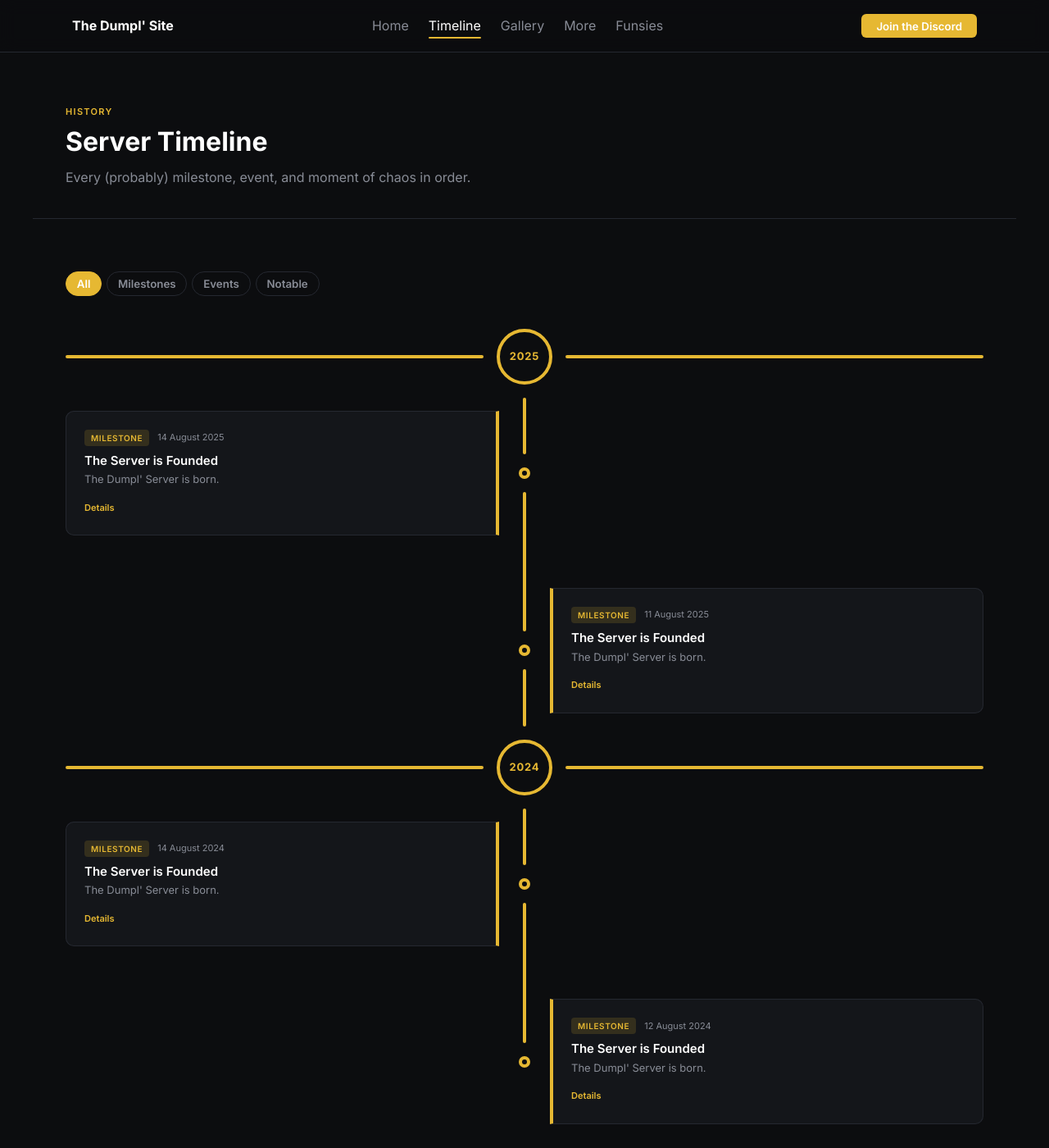
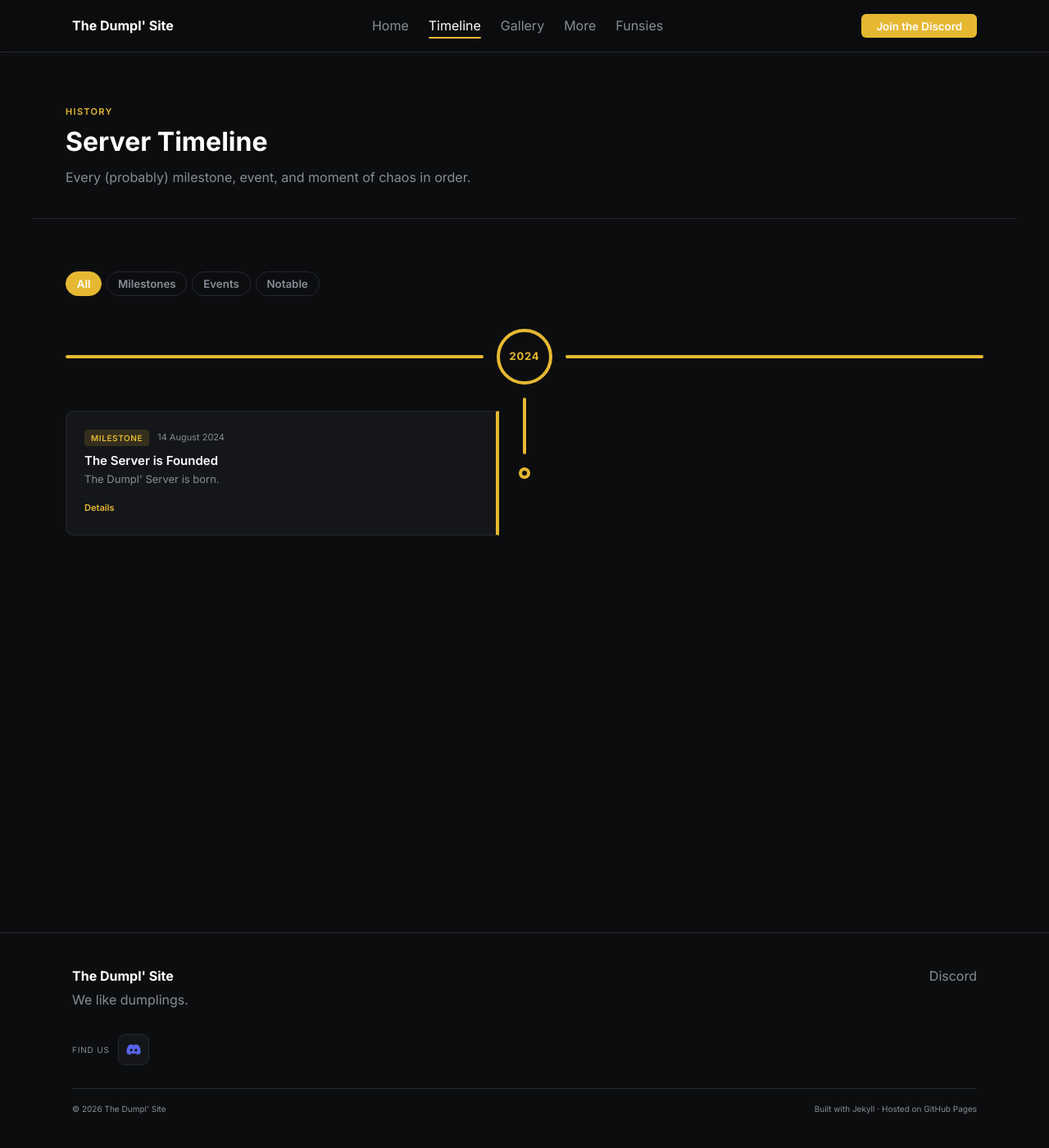
Before and after one commit to Dumpl-Site/dumpl-site.github.io, a Jekyll site: the page built from _pages/timeline.md, in a window 1280 px wide and 1400 px high. Shown: the whole window at 82% size. Built offline with Jekyll 4.4.1, drawn with Linux system fonts in a browser that asks for light colours.

Commit message:
updated timeline to remove placeholders

```diff
--- a/assets/data/timeline.json
+++ b/assets/data/timeline.json
@@ -9,38 +9,5 @@
     "media": [
       { "type": "image", "src": "", "caption": "" }
     ]
-  },
-  {
-    "date": "2025-08-14",
-    "title": "The Server is Founded",
-    "description": "The Dumpl' Server is born.",
-    "details": "Started with a small group of 7 people on its first day. of which 5 remain.",
-    "tag": "milestone",
-    "thumbnail": null,
-    "media": [
-      { "type": "image", "src": "", "caption": "" }
-    ]
-  },
-  {
-    "date": "2024-08-12",
-    "title": "The Server is Founded",
-    "description": "The Dumpl' Server is born.",
-    "details": "Started with a small group of 7 people on its first day. of which 5 remain.",
-    "tag": "milestone",
-    "thumbnail": null,
-    "media": [
-      { "type": "image", "src": "", "caption": "" }
-    ]
-  },
-  {
-    "date": "2025-08-11",
-    "title": "The Server is Founded",
-    "description": "The Dumpl' Server is born.",
-    "details": "Started with a small group of 7 people on its first day. of which 5 remain.",
-    "tag": "milestone",
-    "thumbnail": null,
-    "media": [
-      { "type": "image", "src": "", "caption": "" }
-    ]
   }
 ]
```
